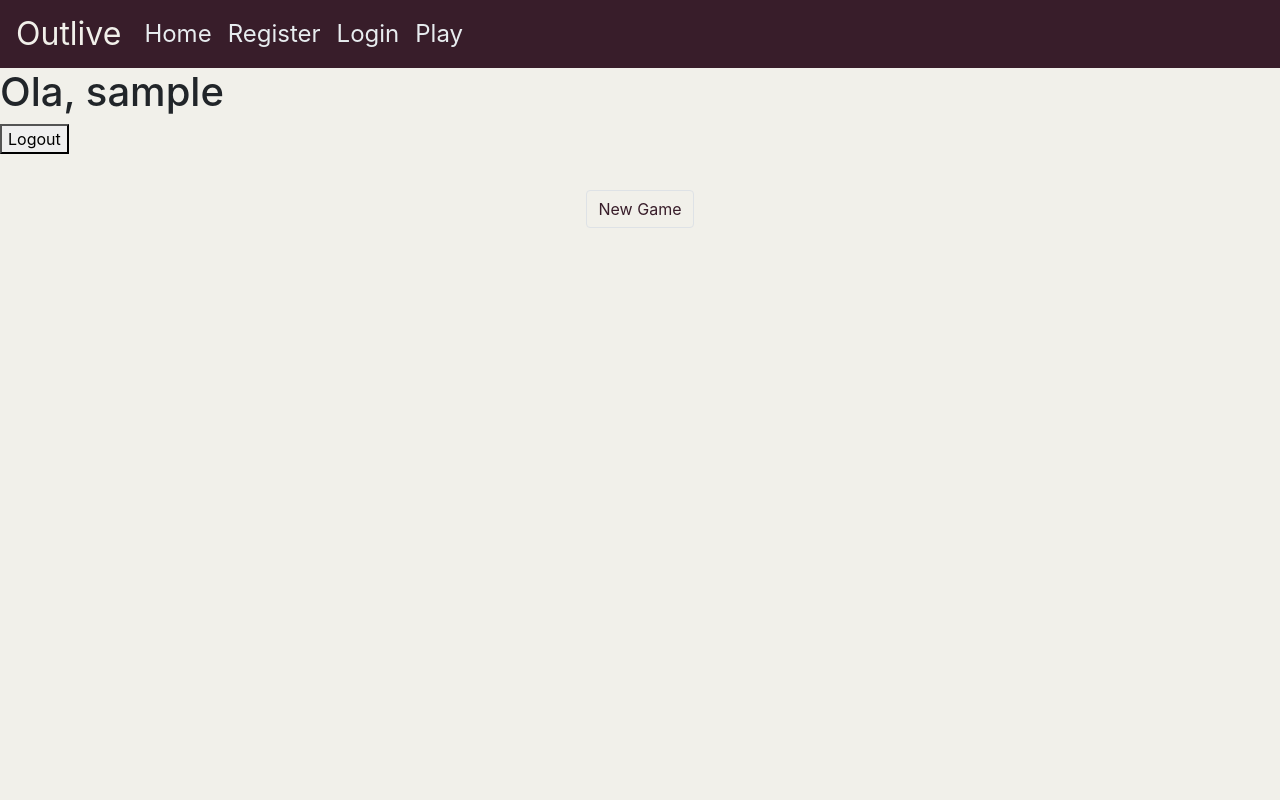
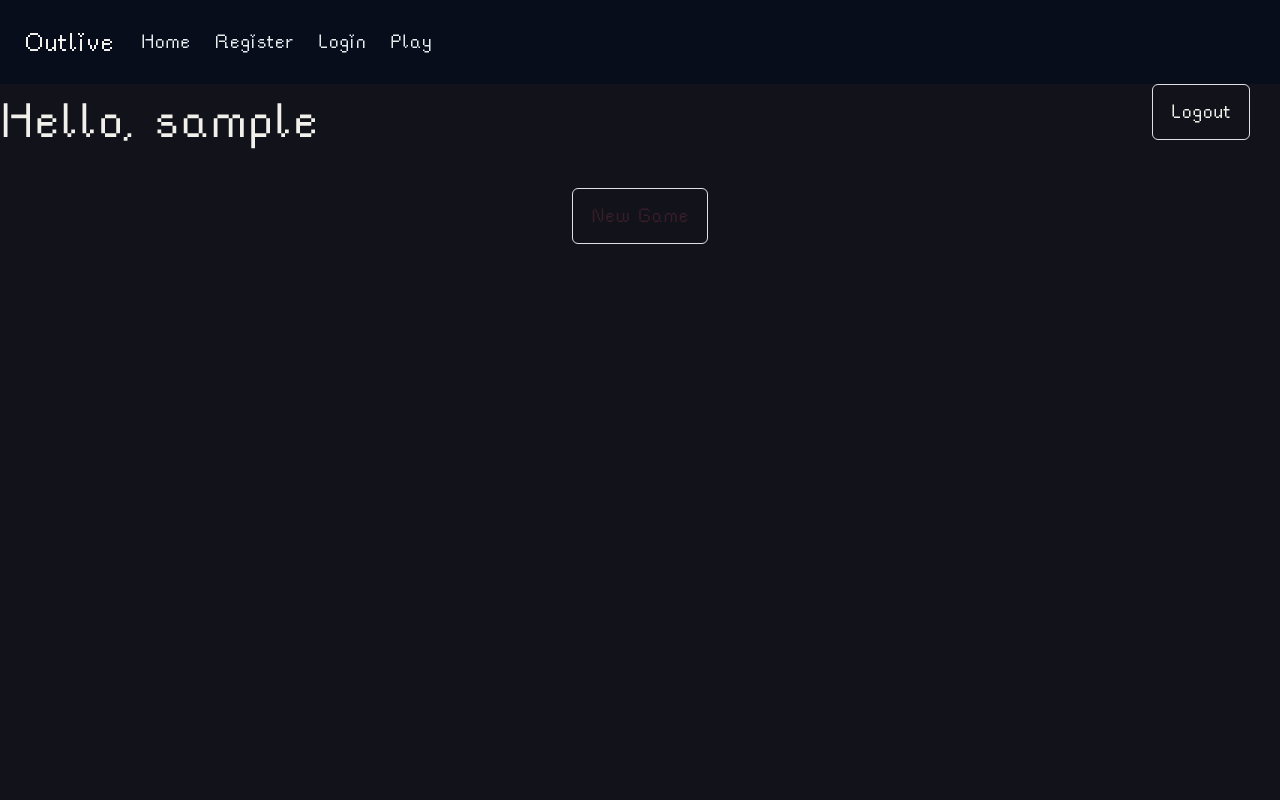
Before and after one commit to NatanCostaWar/PHP_Outlive, a PHP site: page /userpage.php in a window 1280 px wide. Run offline with PHP 8.4, Linux system fonts and the light colour scheme; the visitor is signed in with stand-in values (Sample User, id 1); data that the repository does not hold is empty.

Commit message:
Desing updates

```diff
--- a/Outlive/basepage.php
+++ b/Outlive/basepage.php
@@ -23,9 +23,27 @@
 
         <style type="text/css">
             p, a{
-                font-size:3vh;
                 margin:0px;
                 padding:0px;
+            }
+            body{
+                color: #f1f0ea;
+            }
+            html {
+                font-size: 3vh;
+            }
+
+            @font-face{
+                font-family: 'pixel';
+                src: url('font/pixel1.ttf');
+            }
+
+            a, h1, h2, h3, p, li, button, label
+            {
+                font-family: 'pixel', Arial;
+                font-style: normal;
+                font-weight: 100;
+                text-decoration: none;
             }
         </style>
 
@@ -34,22 +52,20 @@
 
     <!--
     #f1f0ea - base white
-    #381d2a - kinda wood color
+    #11121a - base black
+    #0b1428 - blue black
     #f2cd5d - carton yellow
-    #cd5c5c - red
-    #000080 - blue
-    #ff7f50 - orange
      -->
 
      <!--
     32 by 32 pixel art
     scale to 1920x1024
      -->
-    <body class="background" style="background-color:#f1f0ea">
+    <body class="background" style="background-color:#11121a">
 
 
         <div id = "header">
-            <nav class="navbar navbar-expand-lg navbar-light" style="background-color:#381d2a;">
+            <nav class="navbar navbar-expand-lg navbar-light" style="background-color:#080d1b;">
                 <a href="#" style="color:#f1f0ea;font-size:4vh;margin-right:15px;text-decoration:none;" id="LogoName">Outlive</a>
 
                 <button class="navbar-toggler" style="background-color:#e7ecef;" type="button" data-toggle="collapse" data-target="#navbarSupportedContent" aria-controls="navbarSupportedContent" aria-expanded="false" aria-label="Toggle navigation" id="SpanButton">
--- a/Outlive/userpage.php
+++ b/Outlive/userpage.php
@@ -6,15 +6,20 @@ include('login_veryfy.php')
 <?php include("basepage.php"); ?>
 
 <body>
-	<h1>
-		Ola, <?php echo $_SESSION['username']; ?>
-	</h1>
-
-	<form action="logout.php">
-		<button type="submit">
-			Logout
-		</button>
-	</form>
+		<div class='row' style="width: 100%;">
+			<div class='col'>
+				<h1>
+					Hello, <?php echo $_SESSION['username']; ?>
+				</h1>
+			</div>
+			<div class='col'>
+					<form action="logout.php" style="float: right;">
+						<button class="btn border" style="color:#f1f0ea;" type="submit">
+							Logout
+						</button>
+					</form>
+			</div>
+		</div>
 
 	<?php
 		include("connect.php");
@@ -23,7 +28,7 @@ include('login_veryfy.php')
 		while($row = mysqli_fetch_array($result)) {
 
             echo "<div class='container'>
-				<div class='row' style='background-color:#381d2a'>
+				<div class='row' style='border-style: solid; border-width: 2px; border-color:white;  border-radius: 20px;'>
 					<div class='col'>
 						<form action='gamepage.php' method='post'>
 							 <input type='hidden' name='game' value=" . $row['id'] . ">
```
Also changed, not shown: Outlive/gamepage.php (+21 -3 lines), Outlive/loginpage.php (+4 -4 lines), Outlive/registerpage.php (+5 -5 lines), Outlive/font/pixel1.ttf (added), Outlive/font/pixel2.ttf (added).
